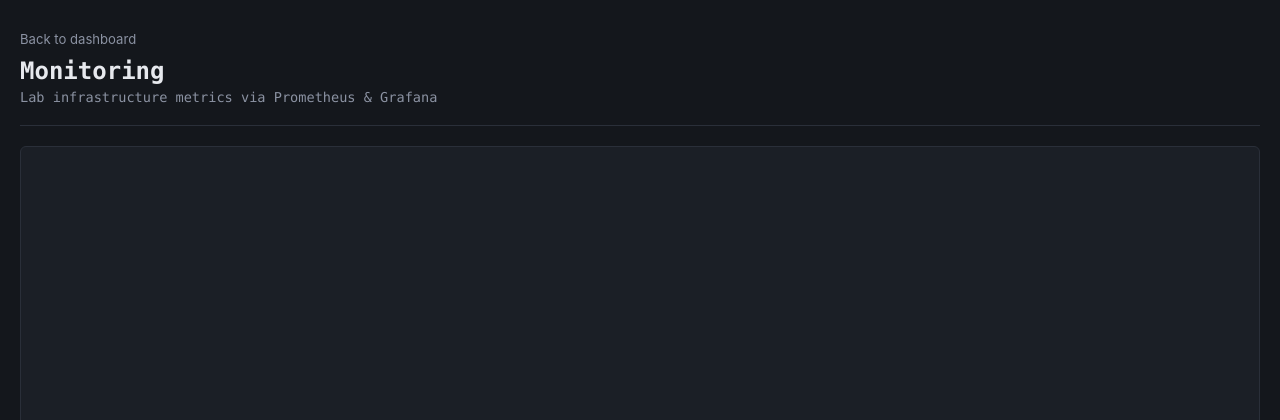
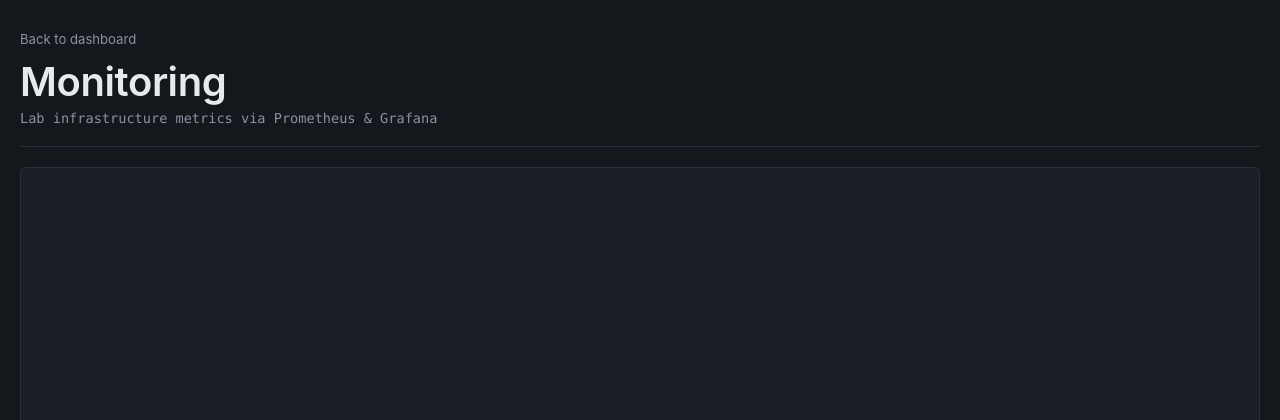
Before and after one commit to tmawada/PC-Logger, a Flask app: template backend/templates/monitoring.html in a window 1280 px wide. Shown: the top 420 px of the page. Run offline with Flask 3, Linux system fonts and the light colour scheme; the template is opened without the code that fills it, so the values that code supplies are empty.

Commit message:
style: monitoring headers style

```diff
--- a/backend/static/monitoring.css
+++ b/backend/static/monitoring.css
@@ -44,10 +44,10 @@
   .back-link:hover { color: var(--accent); }
 
   h1 {
-    font-family: var(--mono);
-    font-size: 1.5rem;
+    font-size: 2.5rem;
     font-weight: 600;
     margin: 0 0 4px;
+    letter-spacing: -0.01em;
   }
 
   .subtitle {
```
